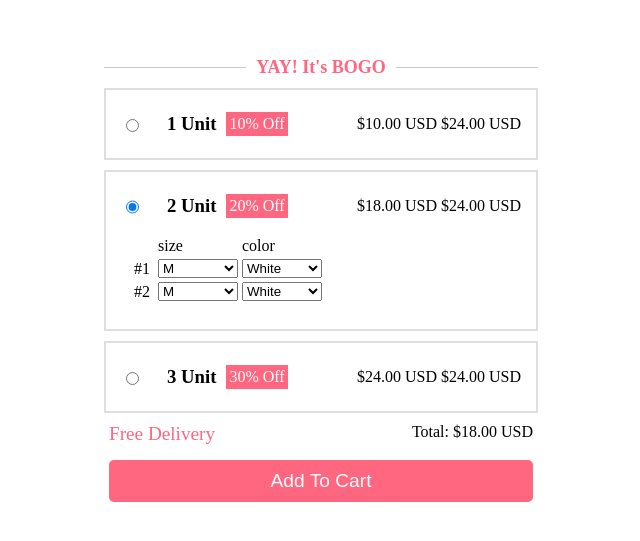
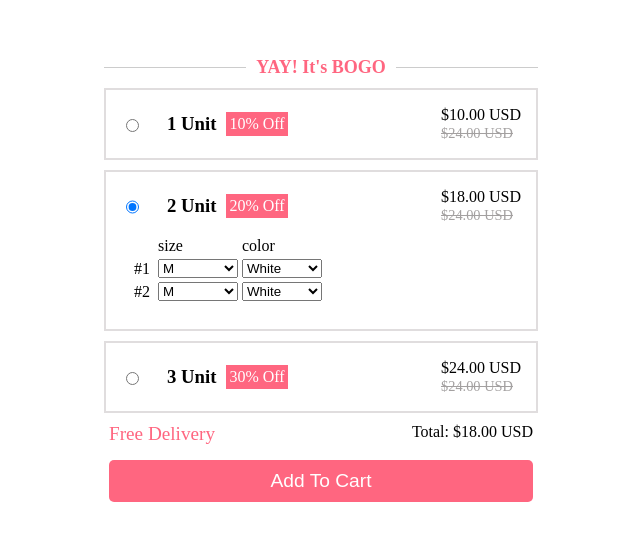
Before and after one commit to harsh9701/assignment-frontend, a plain HTML site: page index.html in a window 1280 px wide. Shown: the part 113-654 px from the top of the page, without its empty margins (319-959 px from the left). Drawn offline with Linux system fonts and the light colour scheme.

Commit message:
changes in price options

```diff
--- a/index.html
+++ b/index.html
@@ -23,7 +23,10 @@
                             <span class="discount">10% Off</span>
                         </label>
                     </div>
-                    <div class="price">$10.00 USD <span class="original-price">$24.00 USD</span></div>
+                    <div class="offer-price">
+                        <div class="price">$10.00 USD</div>
+                        <span class="original-price">$24.00 USD</span>
+                    </div>
                 </div>
                 <div class="details">
                     <table class="variant-table">
@@ -74,7 +77,10 @@
                             <span class="discount">20% Off</span>
                         </label>
                     </div>
-                    <div class="price">$18.00 USD <span class="original-price">$24.00 USD</span></div>
+                    <div class="offer-price">
+                        <div class="price">$18.00 USD</div>
+                        <span class="original-price">$24.00 USD</span>
+                    </div>
                 </div>
                 <div class="details" style="display: block;">
                     <table class="variant-table">
@@ -125,7 +131,10 @@
                             <span class="discount">30% Off</span>
                         </label>
                     </div>
-                    <div class="price">$24.00 USD <span class="original-price">$24.00 USD</span></div>
+                    <div class="offer-price">
+                        <div class="price">$24.00 USD</div>
+                        <span class="original-price">$24.00 USD</span>
+                    </div>
                 </div>
                 <div class="details">
                     <table class="variant-table">
--- a/style.css
+++ b/style.css
@@ -74,6 +74,12 @@ body {
     color: white;
 }
 
+.original-price {
+    text-decoration: line-through;
+    color: #a3a0a0;
+    font-size: 0.9rem;
+}
+
 .details {
     padding: 10px;
     display: none;
```
